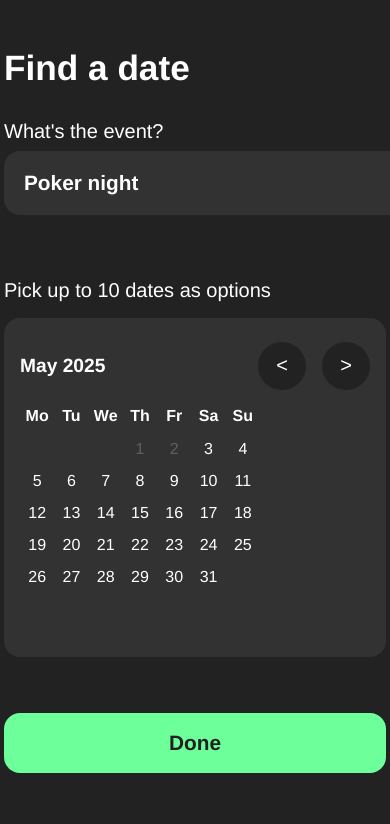
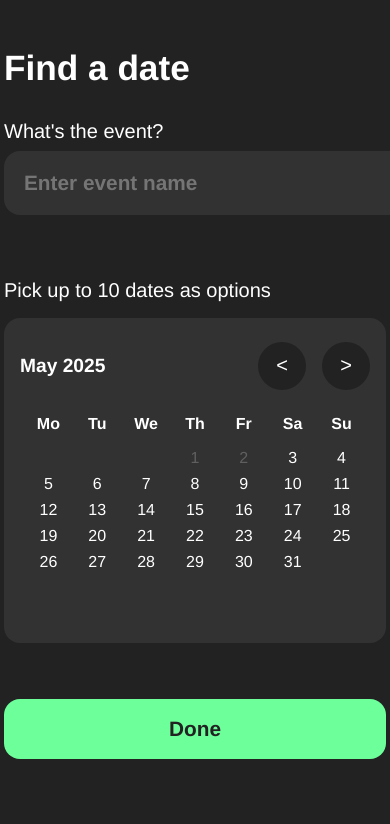
Before and after one commit to vexalist/freedle, a Flask app: page /create in a window 390 px wide; the page is wider, and only the part inside the window is pictured. Shown: the top 824 px of that part. Run offline with Flask 3, Linux system fonts and the light colour scheme.

Commit message:
Refactor: event name is now a single interactive field; calendar is fully responsive and visually improved

```diff
--- a/app/static/styleguide.css
+++ b/app/static/styleguide.css
@@ -122,10 +122,11 @@
     margin-left: 8px;
 }
 .calendar-table {
+    width: 100%;
+    border-collapse: separate;
+    border-spacing: 8px;
+    text-align: center;
     table-layout: fixed;
-    width: 240px;
-    border-collapse: collapse;
-    text-align: center;
 }
 .calendar-table th {
     font-family: var(--medium-font-family);
@@ -135,12 +136,9 @@
     padding-bottom: 8px;
 }
 .calendar-table td {
-    width: 32px;
-    height: 32px;
+    aspect-ratio: 1/1;
     min-width: 32px;
-    min-height: 32px;
-    max-width: 32px;
-    max-height: 32px;
+    max-width: 48px;
     font-family: var(--medium-font-family);
     font-weight: var(--medium-font-weight);
     font-size: var(--medium-font-size);
@@ -153,15 +151,14 @@
     box-sizing: border-box;
     transition: background 0.15s, color 0.15s;
     overflow: hidden;
+    background: none;
 }
 .calendar-table .selected {
     background: var(--variable-collection-secondary500);
     color: var(--variable-collection-primary100);
     font-weight: var(--large-bold-font-weight);
     border-radius: 50%;
-    width: 32px;
-    height: 32px;
-    line-height: 32px;
+    line-height: normal;
     text-align: center;
     vertical-align: middle;
     overflow: hidden;
--- a/app/templates/create_poll.html
+++ b/app/templates/create_poll.html
@@ -18,7 +18,7 @@
     <div class="container">
         <h1>Find a date</h1>
         <label for="event-title">What's the event?</label>
-        <input id="event-title" class="input-box" type="text" maxlength="80" placeholder="Poker night" value="Poker night" disabled>
+        <input id="event-title" class="input-box" type="text" maxlength="80" placeholder="Enter event name" value="">
         <div class="calendar-section">
             <span class="calendar-label">Pick up to 10 dates as options</span>
             <div class="calendar">
```
